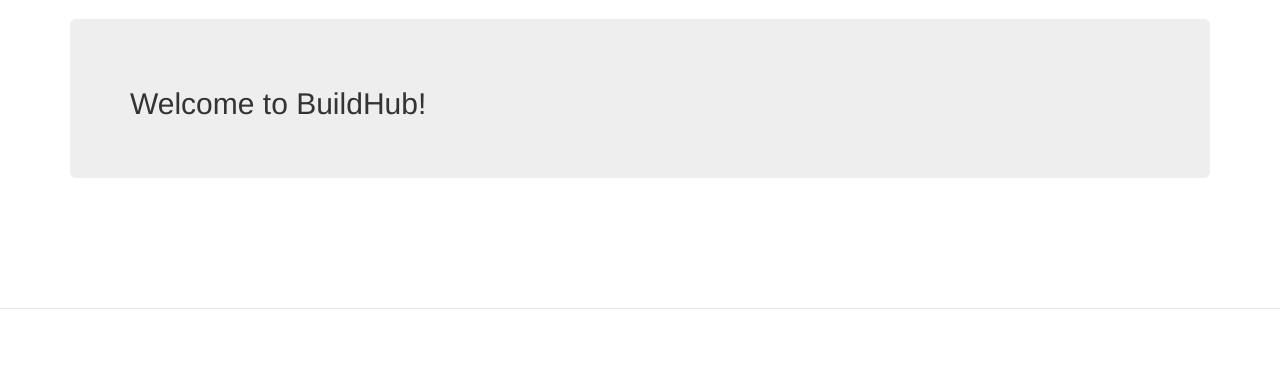
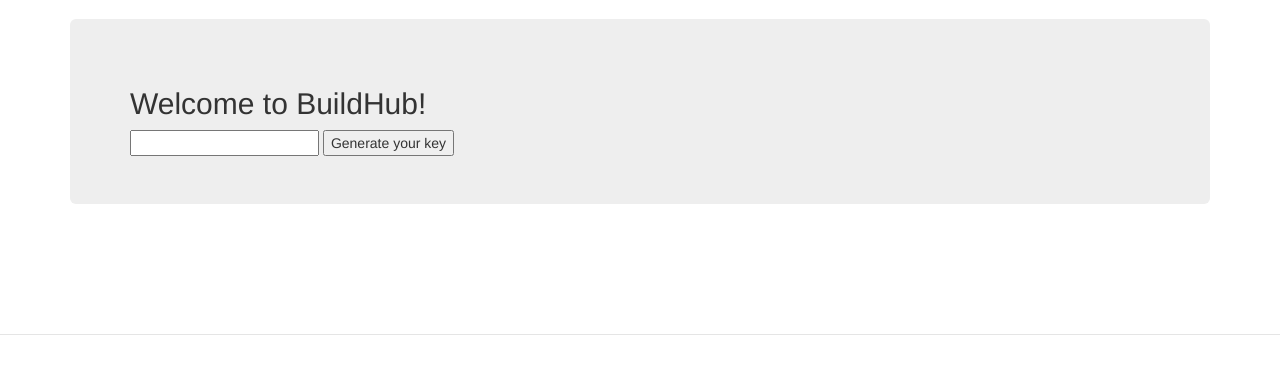
Before and after one commit to 117111302/BuildHub, a Django app: page / in a window 1280 px wide. Shown: the part 51-425 px from the top of the page. Run offline with Django 3.2, Linux system fonts and the light colour scheme; the visitor is signed in with stand-in values (Sample User, id 1); some libraries are stand-ins or nearby versions.

Commit message:
Add ssh-keygen feature
Signed-off-by: gaoxuesong <117111302@163.com>

```diff
--- a/buildhub/buildhub/urls.py
+++ b/buildhub/buildhub/urls.py
@@ -12,6 +12,7 @@
     url(r'^logout/$', views.logout_view),
     url(r'^login/$', views.login_view),
     url(r'^register/$', views.register),
+    url(r'^keygen/$', views.keygen),
     url(r'^auth/$', views.auth),
     url(r'^index/$', views.index),
     url(r'^repos/$', views.repos),
--- a/buildhub/core/views.py
+++ b/buildhub/core/views.py
@@ -18,8 +18,9 @@
 from django.conf import settings
 from django.shortcuts import render
 from django.utils import timezone
+from furl import furl
 from lib import jenkins
-from furl import furl
+from lib import keygen as ssh_keygen
 
 from .models import Payload
 from .models import Badge
@@ -72,6 +73,18 @@
 
     return render(request, 'core/login.html', {
         'form': form,
+    })
+
+
+@csrf_exempt
+def keygen(request):
+    """generate SSH key
+    """
+    SSH_addr = request.POST.get('addr')
+    print SSH_addr
+    key = ssh_keygen.generate()
+    return render(request, 'core/generate.html', {
+	'key': key,
     })
 
 
--- /dev/null
+++ b/buildhub/lib/keygen.py
@@ -0,0 +1,33 @@
+from paramiko import RSAKey
+from paramiko import DSSKey
+
+
+default_values = {
+    "dsa": {'bits': 1024},
+    "rsa": {'bits': 2048},
+}
+
+
+key_dispatch_table = {
+    'dsa': DSSKey,
+    'rsa': RSAKey,
+}
+
+
+def generate(ktype='rsa', filename='buildhub.id_rsa', phrase=''):
+    """generating private key
+    """
+    pub_key = ''
+    bits = default_values[ktype]['bits']
+
+    # generating private key
+    prv = key_dispatch_table[ktype].generate(bits=bits)
+    prv.write_private_key_file(filename, password=phrase)
+
+    # generating public key
+    pub = key_dispatch_table[ktype](filename=filename, password=phrase)
+    pub_key = "%s %s" % (pub.get_name(), pub.get_base64())
+    with open("%s.pub" % filename, 'w') as f:
+        f.write(pub_key)
+
+    return pub_key
--- a/buildhub/templates/core/login.html
+++ b/buildhub/templates/core/login.html
@@ -5,20 +5,24 @@
     <h2>Welcome to BuildHub!</h1>
 {% if not user.is_authenticated %}
     <p>In order to view your repositories, please sign in.</p>
-  {% if form.errors %}
-    <p class="error">Sorry, that's not a valid username or password</p>
-  {% endif %}
+    {% if form.errors %}
+      <p class="error">Sorry, that's not a valid username or password</p>
+    {% endif %}
 
-  <form action="/login/" method="post">
+    <form action="/login/" method="post">
     <label for="username">User name:</label>
     <input type="text" name="username" value="" id="username">
     <label for="password">Password:</label>
     <input type="password" name="password" value="" id="password">
-
     <input type="submit" value="login" />
     <input type="hidden" name="next" value="{{ next|escape }}" />
-  </form>
+    </form>
     <p>If you have no account, please <a href="/register">sign up.</p>
+{% else %}
+    <form action="/keygen/" method="post">
+      <input type="text" name="addr" />
+      <input type="submit" value="Generate your key" />
+    </form>
 {% endif %}
 </div>
 
```
Also changed, not shown: buildhub/templates/core/generate.html (added, +9 -0 lines).
